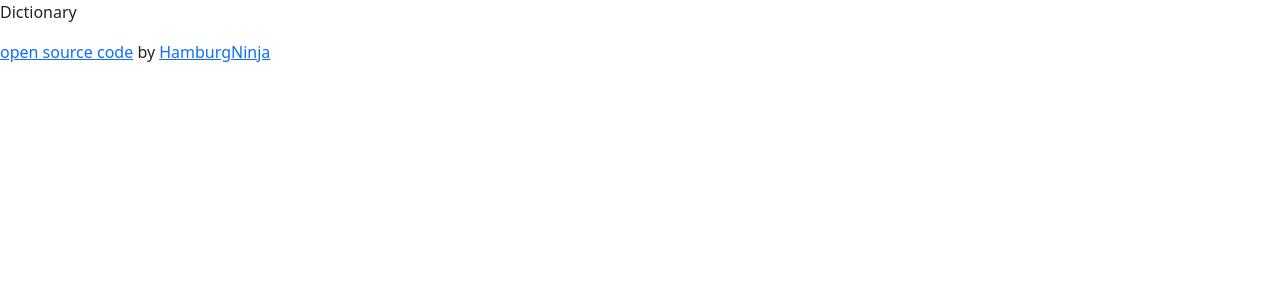
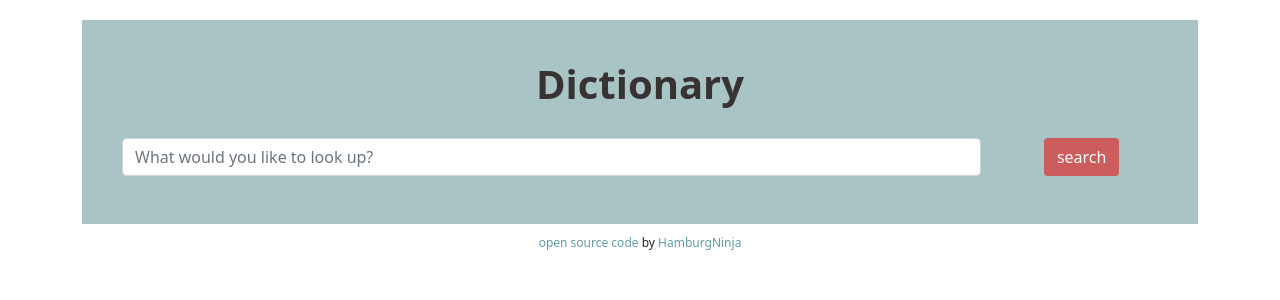
Before and after one commit to HamburgNinja/react-dictionary, a React (Create React App) app: page / in a window 1280 px wide. Shown: the top 300 px of the page. Built offline with nearby package versions, Linux system fonts and the light colour scheme.

Commit message:
added Dictionary.js component and changed css

```diff
--- a/src/App.css
+++ b/src/App.css
@@ -0,0 +1,27 @@
+h1 {
+  margin: 0 0 30px 0;
+  font-size: 40px;
+  font-weight: 700;
+  color: rgb(56, 51, 51);
+}
+
+footer {
+  margin: 10px 0;
+  text-align: center;
+  font-size: 12px;
+}
+
+footer a {
+  text-decoration: none;
+  color: cadetblue;
+}
+
+.App {
+  margin: 20px auto;
+}
+
+.App-header {
+  padding: 40px;
+  text-align: center;
+  background: rgb(169, 196, 196);
+}
--- a/src/App.js
+++ b/src/App.js
@@ -1,11 +1,15 @@
+import Dictionary from "./Dictionary";
 import "./App.css";
 
 function App() {
   return (
-    <div className="App">
+    <div className="container App">
       <header className="App-header">
-        <p>Dictionary</p>
+        <h1>Dictionary</h1>
+        <Dictionary />
       </header>
+
+      <footer>
         <a
           href="https://github.com/HamburgNinja/react-dictionary"
           target="_blank"
@@ -21,6 +25,7 @@ function App() {
         >
           HamburgNinja
         </a>
+      </footer>
     </div>
   );
 }
--- /dev/null
+++ b/src/Dictionary.css
@@ -0,0 +1,8 @@
+.dictionary {
+  text-align: center;
+}
+
+.button {
+  background: indianred;
+  color: white;
+}
--- /dev/null
+++ b/src/Dictionary.js
@@ -0,0 +1,37 @@
+import React, { useState } from "react";
+
+import "./Dictionary.css";
+
+export default function Dictionary() {
+  let [keyword, setKeyword] = useState(null);
+
+  function handleKeyword(event) {
+    event.preventDefault();
+    alert(`Searching for ${keyword}`);
+  }
+
+  function updateKeyword(event) {
+    event.preventDefault();
+    setKeyword(event.target.value);
+  }
+
+  return (
+    <div className="dictionary">
+      <form onSubmit={handleKeyword}>
+        <div className="row">
+          <div className="col-10">
+            <input
+              type="search"
+              className="form-control"
+              placeholder="What would you like to look up?"
+              onChange={updateKeyword}
+            />
+          </div>
+          <div class="col-2">
+            <input type="submit" value="search" className="btn button mb-2" />
+          </div>
+        </div>
+      </form>
+    </div>
+  );
+}
--- a/src/index.css
+++ b/src/index.css
@@ -0,0 +1,4 @@
+body {
+  margin: 0 auto;
+  max-width: 1200px;
+}
```
Lines whose indentation alone changed are shown as unchanged.
